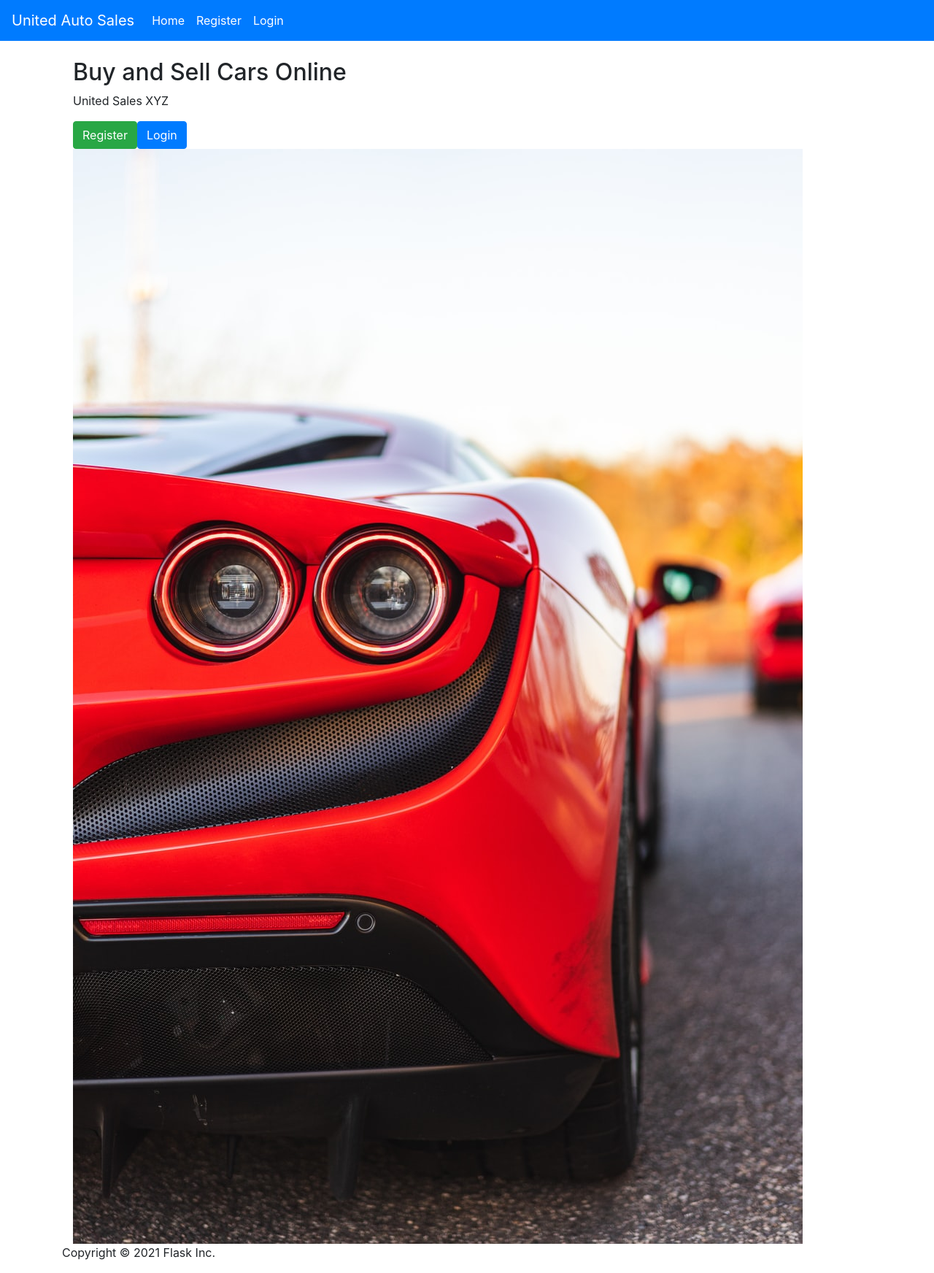
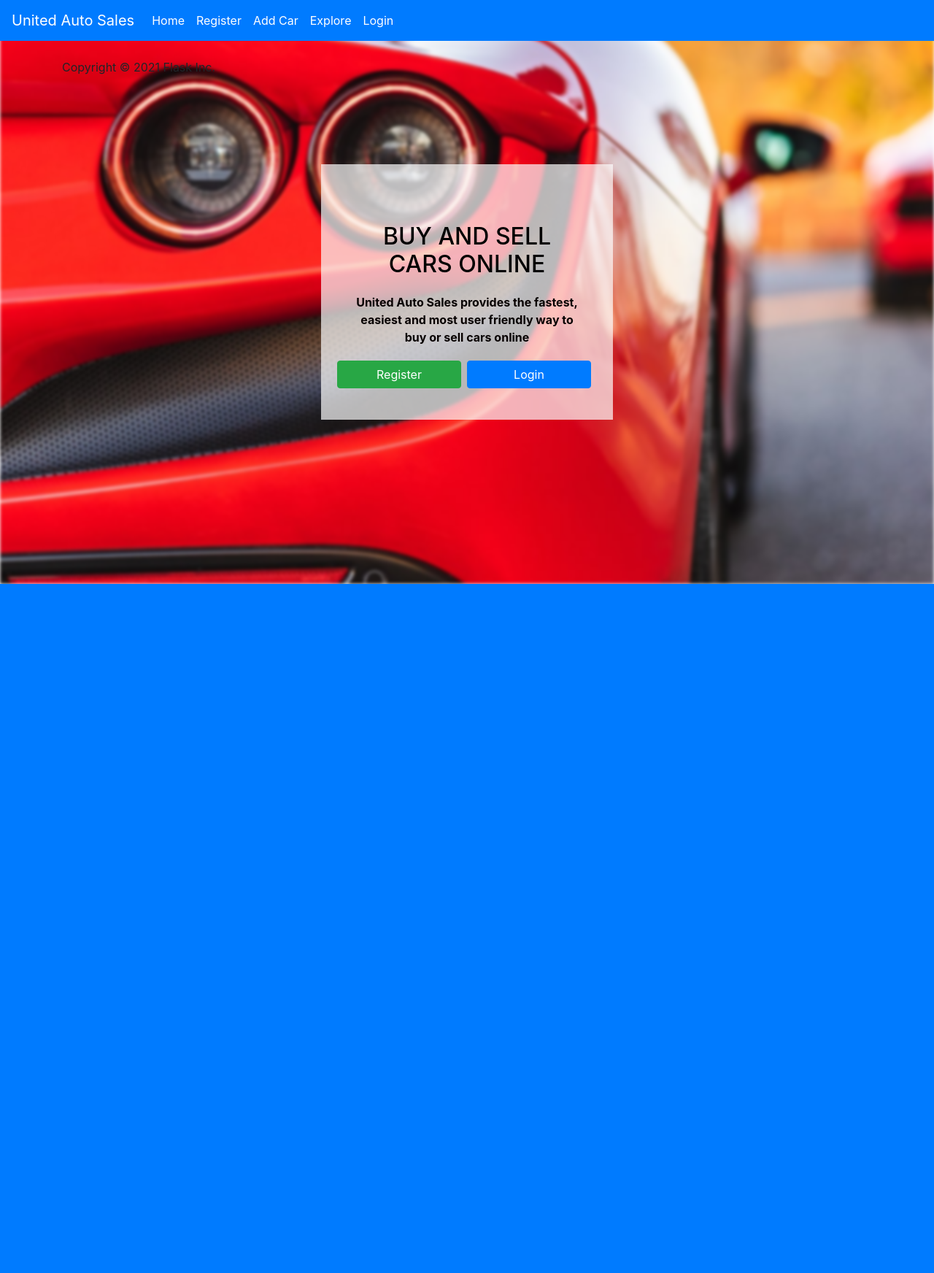
Before and after one commit to kalia-leerodney/info3180-project2, a Flask app: page / in a window 1280 px wide. Shown: the whole page at 73% size. After the commit the page ends 800 px from the top, so only its background shows below. Run offline with Flask 2, Linux system fonts and the light colour scheme; parts of the project's set-up code (start-up, migrations or seed data) failed here and were passed over; some libraries are stand-ins or nearby versions.

Commit message:
Explore and View Details

```diff
--- a/app/config.py
+++ b/app/config.py
@@ -6,7 +6,7 @@ class Config(object):
     SECRET_KEY = os.environ.get('SECRET_KEY') or 'Som3$ec5etK*y'
     SQLALCHEMY_DATABASE_URI = os.environ.get('DATABASE_URL') or 'postgresql://yourusername:yourpassword@localhost/databasename'
     SQLALCHEMY_TRACK_MODIFICATIONS = False # This is just here to suppress a warning from SQLAlchemy as it will soon be removed
-    UPLOAD_FOLDER = "uploads"
+    UPLOAD_FOLDER = './app/static/uploads'
 
 class DevelopmentConfig(Config):
     """Development Config that extends the Base Config Object"""
--- a/app/forms.py
+++ b/app/forms.py
@@ -30,3 +30,7 @@ class CarForm(FlaskForm):
     transmission=SelectField(u'Transmission' ,choices=[('Automatic','Automatic'),('Manual','Manual')])
     description= TextAreaField('Description', validators=[DataRequired()])
     pic=FileField('Upload Photo',validators=[FileRequired(),FileAllowed(['jpg','png'],'Images only!')])
+
+class SearchForm(FlaskForm):
+    searchbymake = StringField('Make', validators=[InputRequired()])
+    searchbymodel = StringField('Model', validators=[InputRequired()])
--- a/app/static/css/app.css
+++ b/app/static/css/app.css
@@ -1,3 +1,77 @@
 body {
     padding-top: 5rem;
+    margin: 0;
 }
+
+/* HOME PAGE */
+.middle{
+    position: fixed;
+	top: 50%;
+	left: 50%;
+	transform: translate(-50%, -50%);
+	width: 400px;
+	height: 350px;
+	padding: 80px 40px;
+	background: rgba(253, 253, 253, 0.7);
+    align-items: center;
+    justify-content: center;
+
+}
+
+.home-page::before{
+    width: 100%;
+	height: 100%;
+	content: "";
+	position: fixed;
+	left: 0;
+	right: 0;
+	top: 0;
+	bottom: 0;
+	z-index: -1;
+	display: block;
+	filter: blur(2px);
+    background-image: url('/static/car.jpeg');
+	background-position: center center;
+	background-repeat:no-repeat;
+	background-attachment: fixed;
+	-webkit-background-size: cover;
+	background-size: cover;
+    font-family: -apple-system, BlinkMacSystemFont, 'Segoe UI', Roboto, Oxygen, Ubuntu, Cantarell, 'Open Sans', 'Helvetica Neue', sans-serif;
+}
+
+
+.middle h2{
+    margin: 0;
+	padding: 0 0 20px;
+	color: rgb(0, 0, 0);
+	text-align: center;
+	text-transform: uppercase;
+}
+
+.middle p {
+    margin: 0;
+	padding: 0;
+	font-weight: bold;
+	color: rgb(7, 0, 0);
+    text-align: center;
+}
+
+
+#reg_btn{
+    min-width:170px;
+    margin-right: 0.5em;
+    align-self: center;
+}
+
+#login_btn{
+    min-width:170px;
+    margin-right: 0.5em;
+}
+
+.btns {
+    display: flex;
+    justify-content: center;
+    padding-top: 20px;
+}
+
+/* LOGIN PAGE */
--- a/app/static/js/app.js
+++ b/app/static/js/app.js
@@ -25,6 +25,14 @@ app.component('app-header', {
           <li class="nav-item active">
             <router-link class="nav-link" to="/register"> Register <span class="sr-only">(current)</span></router-link>
           </li>
+          <li class="nav-item active">
+          <router-link class="nav-link" to="/cars/new"> Add Car <span class="sr-only">(current)</span></router-link>
+        </li>
+
+        <li class="nav-item active">
+          <router-link class="nav-link" to="/explore"> Explore <span class="sr-only">(current)</span></router-link>
+        </li>
+
           <li v-if="!status_log" class="nav-item active">
             <router-link class="nav-link" to="/login">Login <span class="sr-only">(current)</span></router-link>
           </li>
@@ -69,7 +77,7 @@ app.component('app-header', {
                 return response.json();
             }).then(function (response) {
                 let result = response.data;
-                console.log("User ID retrieved");
+                //console.log("User ID retrieved");
                 self.c_user = result.user.id;
                 //return result.user.id;
             })
@@ -98,17 +106,20 @@ app.component('app-footer', {
 const Home = {
     name: 'Home',
     template: `
-    <div class="container">
-        <div class = "left">
+    <div class = 'home-page'>
+
+        <div class = "middle">
             <h2> Buy and Sell Cars Online </h2>
-            <p> United Sales XYZ </p>
-            <button id="home_btn1" @click="$router.push('register')" type="button" class="btn btn-success">Register</button>
-            <button id="home_btn2" @click="$router.push('login')" type="button" class="btn btn-primary">Login</button>
-        </div>
-        <div class = "image">
-            <img src="/static/car.jpeg" alt="car img">
+            <p> United Auto Sales provides the fastest, easiest and most user friendly way to buy or sell cars online</p>
+
+            <div class = 'btns'>
+                <button id="reg_btn" @click="$router.push('register')" type="button" class="btn btn-success">Register</button>
+                <button id="login_btn" @click="$router.push('login')" type="button" class="btn btn-primary">Login</button>
             </div>
         </div>
+
+    </div>
+
     `,
     data() {
         return {}
@@ -130,20 +141,19 @@ const NotFound = {
 
 const LoginForm = {
     name: "login-form",
-    data(){
-        return{
-            isSuccessUpload:false,
-            displayFlash:false,
-            successmessage:"",
-            errormessage:"",
+    // data(){
+    //     return{
+    //         isSuccessUpload:false,
+    //         displayFlash:false,
+    //         successmessage:"",
+    //         errormessage:"",
 
-        }
-    },
+    //     }
+    // },
 
     template:`
-    <div>
+    <div class = 'login-container'>
         <h2> Login to your account </h2>
-    <div  v-if="isSuccessUpload"> </div>
 
         <form v-on:submit.prevent="loginUser" method="POST" enctype="multipart/form-data" id="loginForm">
 
@@ -200,25 +210,58 @@ const LoginForm = {
 
     },
 
+};
+
+const Logout = {
+    name:"logout",
+    template:`
+        <div>Logging out...</div>
+
+    `,
+
+    methods: {
+        logOut: function () {
+            let self = this;
+            fetch("/api/auth/logout", { method: 'GET', headers: { 'Authorization': 'Bearer ' + sessionStorage.getItem('token') }})
+                .then(function (response) {
+                    return response.json();
+                })
+                .then(function (response) {
+                    let result = response.data;
+                    alert(result.user.username + " logged out!")
+                    sessionStorage.removeItem('token');
+                    console.info('Token removed from sessionStorage.');
+                    router.push("/")
+                    location.reload()
+                })
+                .catch(function (error) {
+                    console.log(error);
+                })
+        }
+    },
+
+    beforeMount(){
+        this.logOut()
+    }
+};
 
 
-};
+
 
 const RegisterForm = {
     name: "register-form",
-    data(){
-        return{
-            isSuccessUpload:false,
-            displayFlash:false,
-            successmessage:"",
-            errormessage:"",
-        }
-    },
+    // data(){
+    //     return{
+    //         isSuccessUpload:false,
+    //         displayFlash:false,
+    //         successmessage:"",
+    //         errormessage:"",
+    //     }
+    // },
 
     template:`
     <div>
     <h2> Register New User </h2>
-    <div  v-if="isSuccessUpload"> </div>
 
     <form v-on:submit.prevent="registerUser" method="POST" enctype="multipart/form-data" id="registerForm">
 
@@ -287,19 +330,19 @@ const RegisterForm = {
 
 const CarForm = {
     name: "car-form",
-    data(){
-        return{
-            isSuccessUpload:false,
-            displayFlash:false,
-            successmessage:"",
-            errormessage:"",
-        }
-    },
+    // data(){
+    //     return{
+    //         isSuccessUpload:false,
+    //         displayFlash:false,
+    //         successmessage:"",
+    //         errormessage:"",
+    //     }
+    // },
 
     template:`
     <div>
     <h2> Add New Car </h2>
-    <div  v-if="isSuccessUpload"> </div>
+
 
     <form v-on:submit.prevent="registerCar" method="POST" enctype="multipart/form-data" id="carForm">
 
@@ -359,10 +402,11 @@ const CarForm = {
             fetch("/api/cars", {
                 method: 'POST',
                 body: form_data,
-                headers: {
+                headers: {'Authorization': 'Bearer ' + sessionStorage.getItem('token') ,
                     'X-CSRFToken': token
                      },
                      credentials: 'same-origin'
+
                })
                 .then(function (response) {
                 return response.json();
@@ -384,12 +428,208 @@ const CarForm = {
 
 };
 
+const Explore = {
+    name: "explore",
+    /*data(){
+        return{
+            isSuccessUpload:false,
+            displayFlash:false,
+            successmessage:"",
+            errormessage:"",
+        }
+    },*/
+
+    template:`
+    <div>
+    <h2> Explore </h2>
+
+
+    <form v-on:submit.prevent="exploreSearch" method="GET" enctype="multipart/form-data" id="searchForm">
+
+    <div class="form-group">
+
+        <label> Make </label><br>
+        <input type="text" name="searchbymake" v-model="searchMake"><br>
+
+        <label> Model </label><br>
+        <input type="text" name="searchbymodel" v-model="searchModel"><br>
+
+
+    </div>
+        <button class="btn btn-primary mb-2" > Search </button>
+    </form>
+    </div>
+
+    <ul>
+    <li v-for="car in allcars">
+
+    <img id="car_img" :src="'/static/uploads/' + car.photo" alt="car img">
+    <p>  {{car.year}}  </p>
+    <p>  {{car.price}}  </p>
+    <p>  {{car.model}}  </p>
+    <p>  {{car.make}}  </p>
+    <button @click="carinfo(car.id)"> View More Details </button>
+
+
+    </li>
+
+    </ul>
+
+
+    `,
+    data: function() {
+        return {
+            allcars: [],
+            userid: 0,
+            searchMake: '',
+            searchModel: ''
+        }
+     },
+
+    methods: {
+        exploreSearch(){
+            let self = this;
+            fetch('/api/search?searchbymake='+self.searchMake+ '&searchbymodel='+self.searchModel, {
+                method: 'GET',
+                headers:{ 'Authorization': 'Bearer ' + sessionStorage.getItem('token'),'X-CSRFToken': token }
+               })
+                .then(function (response) {
+                return response.json();
+                })
+                .then(function (jsonResponse) {
+                self.allcars=jsonResponse.searchedcars
+                console.log(jsonResponse);
+                })
+                .catch(function (error) {
+                //this.errormessage = "Something went wrong"
+                console.log(error);
+                });
+
+            },
+
+            pagestart: function(){
+                let self = this;
+                fetch("/api/cars", { method: 'GET', headers: { 'Authorization': 'Bearer ' + sessionStorage.getItem('token') }})
+                        .then(function (response) {
+                            return response.json();
+                            })
+                            .then(function (jsonResponse) {
+                                // display a success message
+                                self.allcars=jsonResponse.allcars.slice(-3);
+                                console.log(jsonResponse.allcars.slice(-3));
+                                console.log(jsonResponse.test);
+                                //console.log(jsonResponse.allcars);
+
+                            })
+                            .catch(function (error) {
+                                    console.log(error);
+                                });
+                    },
+                    carinfo: function(car_id){
+                        this.$router.push("/cars/"+car_id)
+
+                    },
+
+
+    },
+    created: function(){
+        this.pagestart();
+    }
+};
+
+const CarInfo = {
+    name: "carinfo",
+    props: ['car_id'],
+    template: `
+
+    <div>
+    <h2>  {{year}} </h2>  <h2> {{make}} </h2> <br>
+    <p> {{model}} </p>
+    <p> {{description}} </p> <br>
+    <p> {{colour}} </p> <br>
+    <p> {{car_type}} </p> <br>
+    <p> {{price}} </p> <br>
+    <p> {{transmission}} </p>
+    <img id="car_img" :src="'/static/uploads/' + photo" alt="car img">
+
+    <button class="btn btn-primary mb-2" > Email Owner </button>
+    <button class="btn btn-primary mb-2" > Favourites </button>
+
+    </div>
+
+    `,
+    data: function() {
+        return {
+
+            year:"",
+            price:0,
+            model:"",
+            description:"",
+            colour:"",
+            transmission:"",
+            make:"",
+            car_type:"",
+            photo:""
+
+
+
+        }
+     },created: function(){
+        let self = this;
+        this.viewCarinfo(self.car_id);
+    },
+
+    methods: {
+        viewCarinfo(car_id){
+            let self = this;
+            fetch('/api/cars/' + car_id, {
+                method: 'GET',
+                headers:{ 'Authorization': 'Bearer ' + sessionStorage.getItem('token'),'X-CSRFToken': token }
+               })
+                .then(function (response) {
+                return response.json();
+                })
+                .then(function (jsonResponse) {
+                self.year=jsonResponse.year;
+                self.model=jsonResponse.model;
+                self.make=jsonResponse.make;
+                self.description=jsonResponse.description;
+                self.colour=jsonResponse.colour;
+                self.transmission=jsonResponse.transmission;
+                self.photo=jsonResponse.photo;
+                self.car_type=jsonResponse.car_type;
+                self.price=jsonResponse.price;
+                console.log(jsonResponse);
+
+
+                })
+                .catch(function (error) {
+                //this.errormessage = "Something went wrong"
+                console.log(error);
+                });
+
+            },
+
+        },
+
+    };
+
+
+
+
+
+
+
 // Define Routes
 const routes = [
     { path: "/", component: Home },
     { path: "/register" , component: RegisterForm},
     { path: "/login" , component: LoginForm},
     { path: "/cars/new" , component: CarForm},
+    { path: "/explore" , component: Explore},
+    { path: "/cars/:car_id" , component: CarInfo,props:true},
+    { path: "/logout" , component: Logout},
+
 
 
 
--- a/app/views.py
+++ b/app/views.py
@@ -9,7 +9,7 @@ from flask import Flask
 from app import app, db, login_manager
 from flask import render_template, request, redirect, url_for, flash,send_from_directory,jsonify, session, abort, g, make_response
 from flask_login import login_user, logout_user, current_user, login_required
-from app.forms import LoginForm,RegisterForm,CarForm
+from app.forms import LoginForm,RegisterForm,CarForm,SearchForm
 from app.models import Users,Cars,Favourites
 from app.config import *
 from werkzeug.utils import secure_filename
@@ -18,6 +18,7 @@ import jwt
 from flask import _request_ctx_stack
 from functools import wraps
 import datetime
+
 
 # Create a JWT @requires_auth decorator
 # This decorator can be used to denote that a specific route should check
@@ -91,6 +92,7 @@ def login():
             if user is not None and check_password_hash(user.password, password):
                 payload = { 'username': user.username,'userid': user.id}
                 token = jwt.encode(payload, app.config['SECRET_KEY'], algorithm='HS256').decode('utf-8')
+                session['userid'] = user.id
                 jsonmsg=jsonify(message=" Login Successful and Token was Generated",data={"token":token})
                 return jsonmsg
             else:
@@ -105,6 +107,7 @@ def login():
 def logout():
     user = g.current_user
     return jsonify(data={"user": user}, message="Logged Out")
+    #session.pop('userid',None)
 
 
 # user_loader callback. This callback is used to reload the user object from
@@ -135,15 +138,18 @@ def register():
                 return jsonmsg
         else:
             err=form_errors(form)
-            for er in err:
-                jsonErr=jsonify(errors=err)
+
+            jsonErr=jsonify(errors=err)
             return jsonErr
 
-@app.route('/api/cars', methods=['POST'])
+
+@app.route('/api/cars', methods=['POST','GET'])
+@requires_auth
 def car():
     # Instantiate your form class
     form=CarForm()
     # Validate file upload on submit
+
     if request.method == 'POST':
         if form.validate_on_submit():
         # Get file data and save to your uploads folder
@@ -158,7 +164,7 @@ def car():
             desc=request.form['description']
             pic=request.files['pic'] # or form.pic.data
             filename=secure_filename(pic.filename)
-            car=Cars(make=make,model=model,colour=colour, year=year, transmission=trans,car_type=cartype,price=price,description=desc,photo=filename,user_id=1)
+            car=Cars(make=make,model=model,colour=colour, year=year, transmission=trans,car_type=cartype,price=price,description=desc,photo=filename,user_id=g.current_user["userid"])
             #car=Cars(description=desc, make=make, model=model, colour=colour, year=year, transmission=trans, car_type=cartype, price=price, photo=pic, user_id=current_user.user_id )
             if car is not None:
                 db.session.add(car)
@@ -168,9 +174,110 @@ def car():
                 return jsonmsg
         else:
             err=form_errors(form)
-            for er in err:
-                jsonErr=jsonify(errors=err)
+            jsonErr=jsonify(errors=err)
             return jsonErr
+
+    if request.method == 'GET':
+        allc=[]
+        cars=Cars.query.order_by(Cars.id).all()
+        for c in cars:
+            car={}
+            car['id']=c.id
+            car["user_id"]=c.user_id
+            car["year"]=c.year
+            car["price"]=c.price
+            car["photo"]=c.photo
+            car["make"]=c.make
+            car["model"]=c.model
+            allc.append(car)
+        return jsonify(allcars=allc,test=g.current_user["userid"])
+
+@app.route('/api/cars/<car_id>', methods=['GET'])
+@requires_auth
+def car_details(car_id):
+    if request.method == 'GET':
+        c=Cars.query.filter_by(id=car_id).first()
+        return jsonify(id=c.id,model=c.model,make=c.make,user_id=c.user_id,car_type=c.car_type,
+            description=c.description,price=c.price,photo=c.photo,
+            transmission=c.transmission,colour=c.colour,year=c.year)
+
+@app.route('/api/cars/<car_id>/favourite', methods=['POST'])
+@requires_auth
+def favourite_car(car_id):
+    if request.method == 'POST':
+        userid=g.current_user['userid']
+        fav=Favourites(car_id,userid)
+        db.session.add(fav)
+        db.session.commit()
+        return jsonify(message="Car Favourited")
+
+@app.route('/api/users/<user_id>', methods=['GET'])
+@requires_auth
+def user_details(user_id):
+    if request.method == 'GET':
+        u=Users.query.filter_by(id=user_id).first()
+        user={}
+        user['id']=u.id
+        user['username']=u.username
+        user['name']=u.name
+        user['email']=u.email
+        user["location"]=u.location
+        user["biography"]=u.biography
+        user["photo"]=u.photo
+        user["date_joined"]=u.date_joined
+        return jsonify(user=user)
+
+@app.route('/api/users/<user_id>/favourites', methods=['GET'])
+@requires_auth
+def user_favourites(user_id):
+    if request.method == 'GET':
+        favcars=[]
+        favs=Favourites.query.filter_by(user_id=user_id).all()
+        for f in favs:
+            c=Cars.query.filter_by(id=f.car_id).first()
+            car={}
+            car['id']=c.id
+            car["user_id"]=c.user_id
+            car["year"]=c.year
+            car["price"]=c.price
+            car["photo"]=c.photo
+            car["make"]=c.make
+            car["model"]=c.model
+            favcars.append(car)
+        return jsonify(favcars=favcars)
+
+# @app.route('/ap"%{}%".format(query)
+#         i/search',methods=["GET"])
+# def car_search.method=="GET":
+#         query=request.method=("GET":
+#         query= username):
+#     if request@requires_auth
+
+@app.route('/api/search',methods=["GET"])
+@requires_auth
+def car_search():
+    search=[]
+    if request.method=="GET":
+        make=request.args.get('searchbymake')
+        model=request.args.get('searchbymodel')
+        search_cars= Cars.query.filter((Cars.make.like(make)|Cars.model.like(model)))
+        for c in search_cars:
+            car={}
+            car['id']=c.id
+            car["user_id"]=c.user_id
+            car["year"]=c.year
+            car["price"]=c.price
+            car["photo"]=c.photo
+            car["make"]=c.make
+            car["model"]=c.model
+            search.append(car)
+        return jsonify(searchedcars=search)
+
+
+
+
+
+
 
 
 @login_manager.user_loader
```
Also changed, not shown: app/templates/home.html (deleted, +0 -12 lines), app/static/uploads/fancyapartmentnyc.png (added), app/static/uploads/mansion.jpg (renamed from uploads/mansion.jpg), app/static/uploads/mc20-hero.jpg (renamed from uploads/mc20-hero.jpg), app/static/uploads/nicehouse.png (renamed from uploads/nicehouse.png), app/static/uploads/oldfashion.jpg (renamed from uploads/oldfashion.jpg). Lines whose indentation alone changed are shown as unchanged.
